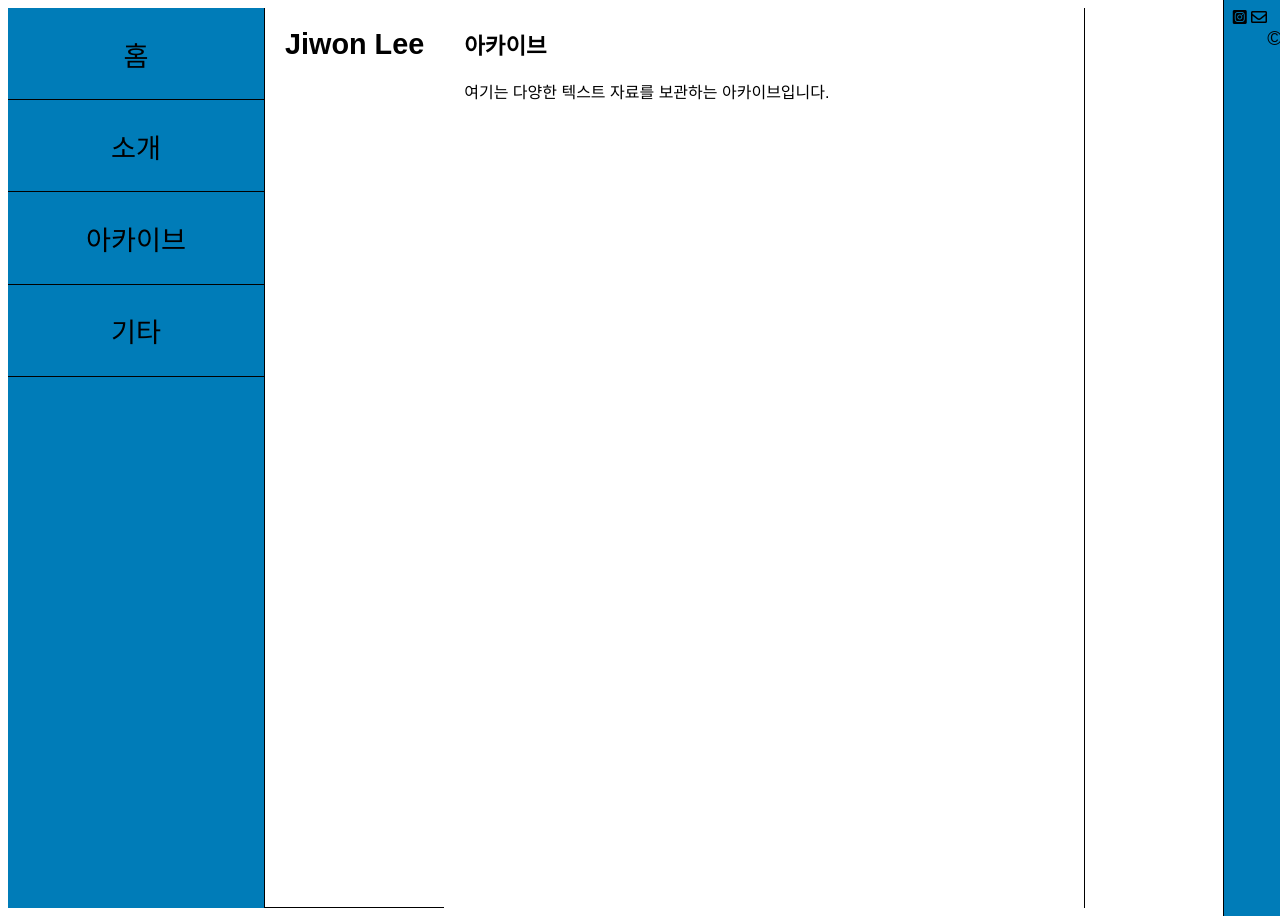
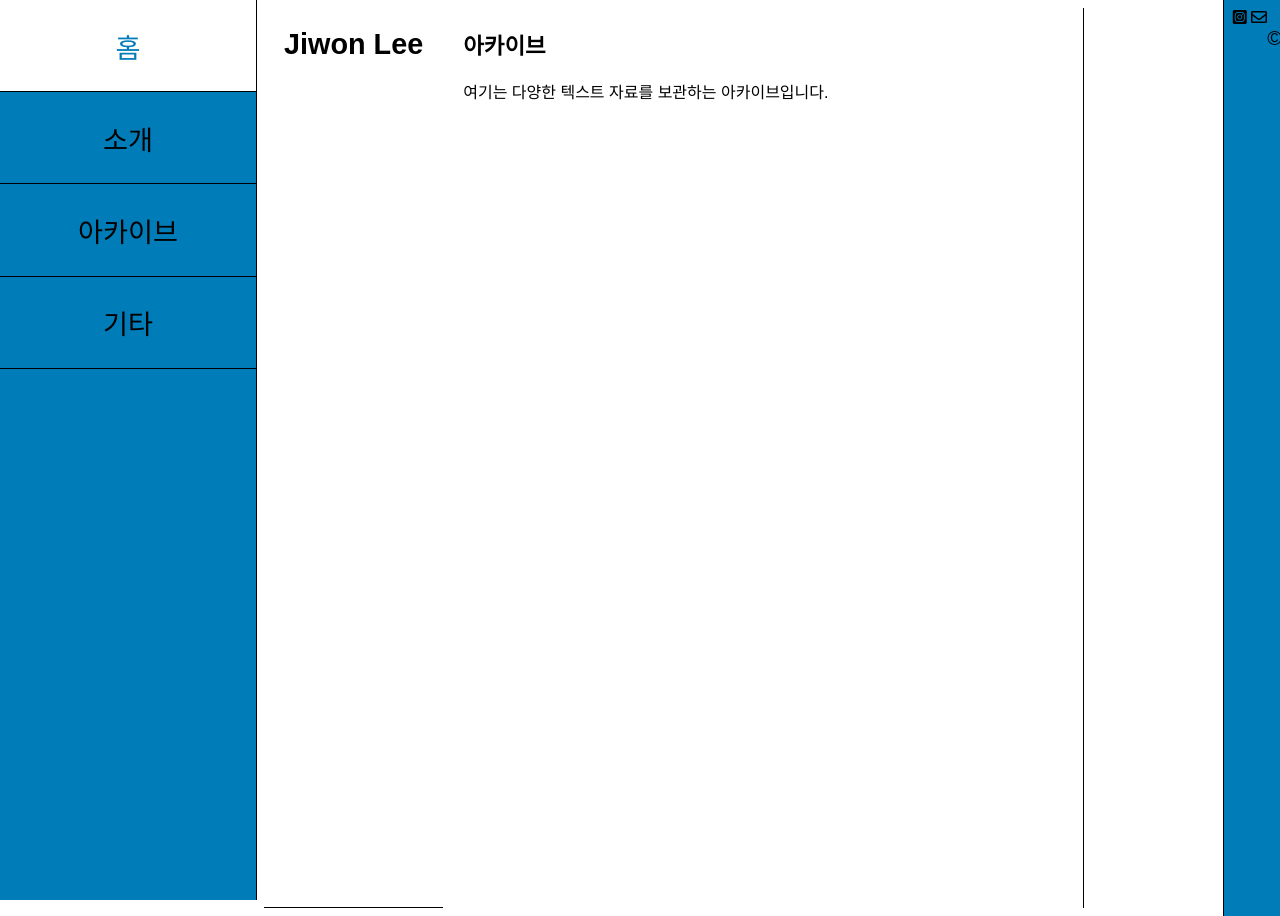
Before and after one commit to LfayeJ/archives, a Jekyll site: the page built from index.html, in a window 1280 px wide. Built offline with Jekyll 4.4.1, drawn with Linux system fonts in a browser that asks for light colours; some web fonts are replaced.

Commit message:
Update styles.css

```diff
--- a/assets/css/styles.css
+++ b/assets/css/styles.css
@@ -59,6 +59,11 @@
 .side-menu {
   width: 20vw;
   border-right: 1px solid var(--border-color);
+  position: fixed; /* 화면에 고정 */
+  top: 0;
+  left: 0;
+  height: 100vh; /* 화면 전체 높이 차지 */
+  overflow-y: auto; /* 내용이 많을 때 스크롤 가능 */
 }
 
 .side-menu ul, .additional-side-menu ul {
@@ -123,7 +128,8 @@
 }
 
 .main-content {
-  width: 77vw; !important;
+  margin-left: 20vw; /* side-menu의 너비만큼 왼쪽 여백 추가 */
+  width: calc(100% - 20vw); /* Adjusted width to exclude side-menu */
   flex: 1;
   display: flex;
   flex-direction: row; /* Ensure children are laid out in a row */
@@ -201,6 +207,7 @@
   .side-menu {
     width: 100%;
     height: auto;
+    position: relative; /* fixed 위치를 relative로 변경 */
     border-right: none;
     border-bottom: 1px solid var(--border-color);
   }
@@ -216,9 +223,11 @@
     border-right: none;
   }
 
-  .main-content, .primary-content, .secondary-content {
+    .main-content {
+    margin-left: 0; /* side-menu 너비만큼의 여백 제거 */
     width: 100%;
     padding: 10px;
+    flex-direction: column;
   }
 
   .primary-content {
```
